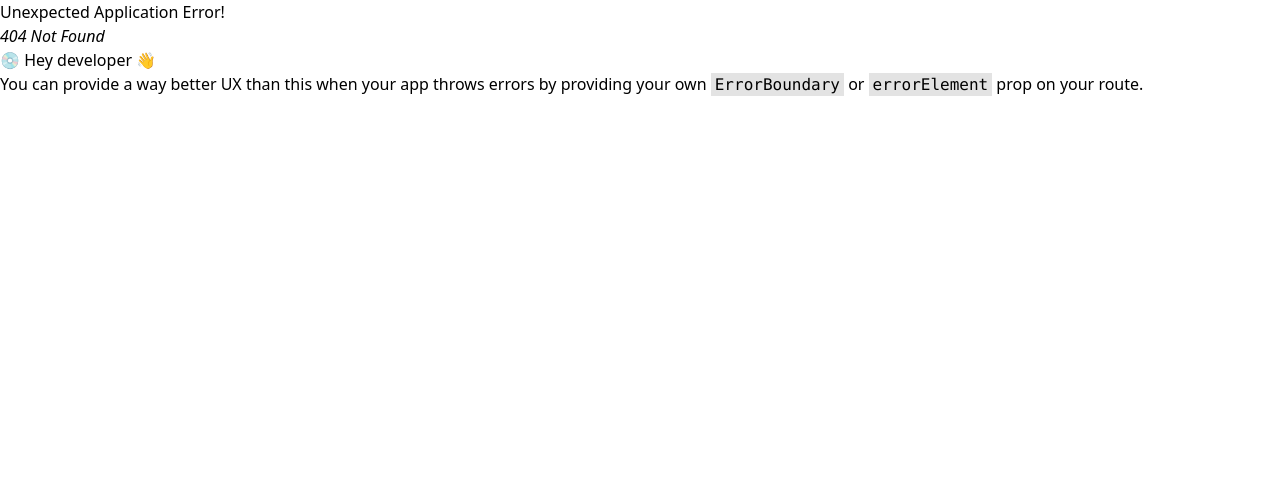
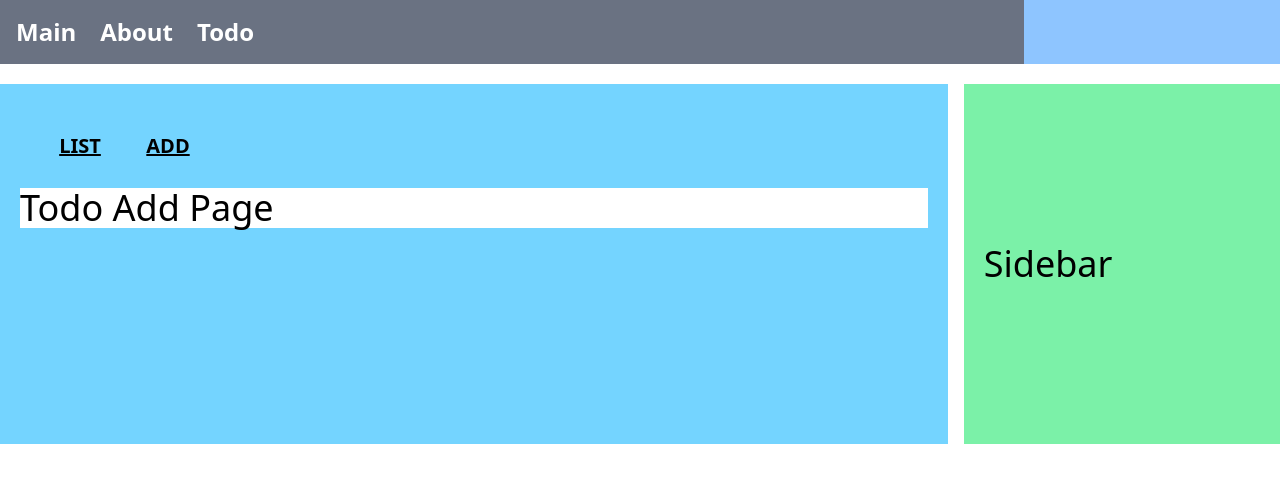
Before and after one commit to yejun95/React_JPA_Study, a React (Vite) app in the folder frontend_typescript/: page /todo/add in a window 1280 px wide. Before the commit this address had no page. Shown: the top 482 px of the page. Built offline with nearby package versions, Linux system fonts and the light colour scheme.

Commit message:
feat typeFE - modifyPage 추가

```diff
--- a/frontend_typescript/src/pages/todo/addPage.tsx
+++ b/frontend_typescript/src/pages/todo/addPage.tsx
@@ -0,0 +1,9 @@
+function AddPage() {
+  return (
+    <div className="bg-white w-full">
+      <div className="text-4xl">Todo Add Page </div>
+    </div>
+  )
+}
+
+export default AddPage;
--- /dev/null
+++ b/frontend_typescript/src/pages/todo/modifyPage.tsx
@@ -0,0 +1,15 @@
+import { useParams } from "react-router";
+
+
+function ModifyPage() {
+
+  const {tno} = useParams()
+
+  return (
+    <div className="bg-white w-full">
+      <div className="text-4xl">Todo Modify Page  {tno}</div>
+    </div>
+  );
+}
+
+export default ModifyPage;
--- a/frontend_typescript/src/router/todoRouter.tsx
+++ b/frontend_typescript/src/router/todoRouter.tsx
@@ -4,7 +4,9 @@ import {Navigate} from "react-router";
 const Loading = () => <div>Loading...</div>
 const TodoIndex = lazy(() => import("../pages/todo/indexPage.tsx"))
 const TodoList = lazy(() => import("../pages/todo/listPage.tsx"))
+const TodoAdd = lazy(() => import("../pages/todo/addPage.tsx"))
 const TodoRead = lazy(() => import("../pages/todo/readPage.tsx"))
+const TodoModify = lazy(() => import("../pages/todo/modifyPage.tsx"))
 
 const todoRouter = () => {
   return (
@@ -21,8 +23,16 @@ const todoRouter = () => {
           element: <Suspense fallback={<Loading/>}><TodoList/></Suspense>
         },
         {
+          path: 'add',
+          element: <Suspense fallback={<Loading/>}><TodoAdd/></Suspense>
+        },
+        {
           path: 'read/:tno',
           element: <Suspense fallback={<Loading/>}><TodoRead/></Suspense>
+        },
+        {
+          path: 'modify/:tno',
+          element: <Suspense fallback={<Loading/>}><TodoModify/></Suspense>
         },
       ]
     }
```
